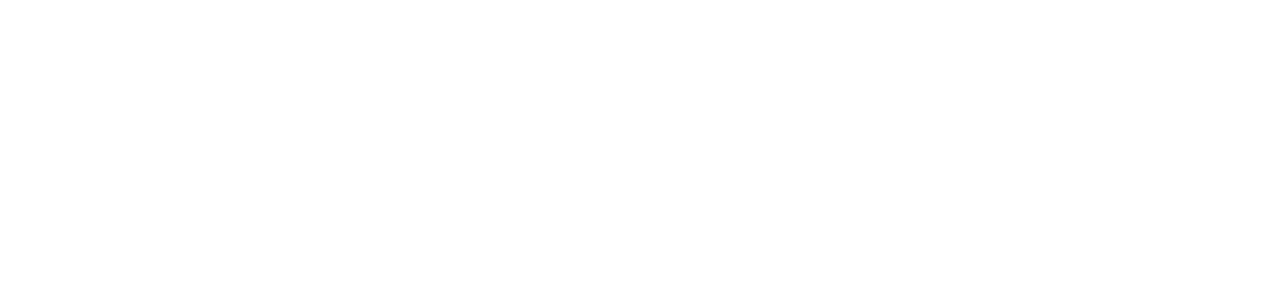
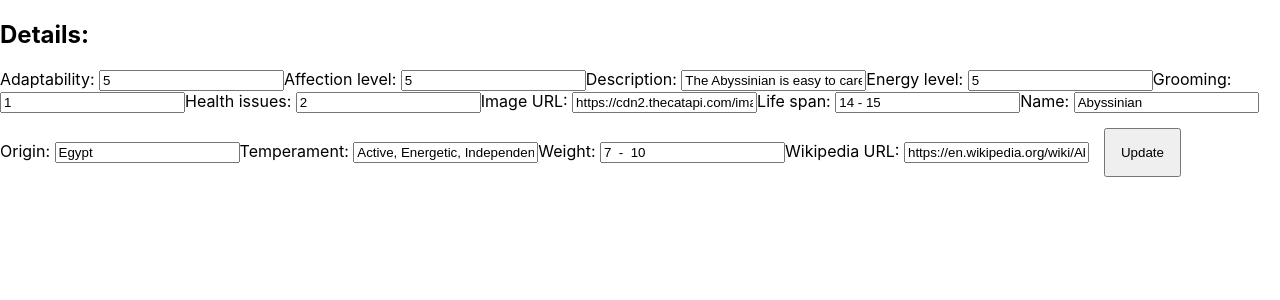
Before and after one commit to MultiverseLearningProducts/inventory_app_project_v2_mysql, a React (Create React App) app in the folder frontend/: page /edit-cat/1 in a window 1280 px wide. Before the commit this address had no page. Shown: the top 300 px of the page. Built offline with nearby package versions, Linux system fonts and the light colour scheme; the HTML template or start-up script is replaced by a standard one.

Commit message:
crud functionality

```diff
--- a/frontend/src/App.js
+++ b/frontend/src/App.js
@@ -1,5 +1,7 @@
 import {BrowserRouter as Router, Routes, Route} from 'react-router-dom';
 import ProductS from './pages/Products';
+import Product from './pages/Product';
+import Edit from './pages/Edit';
 import './index.css'
 
 function App() {
@@ -7,8 +9,11 @@
   return (
     <Router>
       <Routes>
-        <Route path='/' element={<ProductS />} />
-      </Routes>
+      <Route path='/' element={<ProductS />} />
+      <Route path='/:id' element={<Product />} />
+      {/* <Route path='/create-cat/:id' element={<Add />} /> */}
+      <Route path='/edit-cat/:id' element={<Edit />} />
+    </Routes>
     </Router>
   );
 }
--- a/frontend/src/components/Display.jsx
+++ b/frontend/src/components/Display.jsx
@@ -1,13 +1,13 @@
 import React from 'react';
-import "./photos.css";
-import popUp from '../pages/Product';
+import { Link } from 'react-router-dom';
+// import "./photos.css";
 
 function ProductCard({cats}) {
     return (
         <div className='cards'>
             <h2>{cats.name} </h2>
             <img className = "catPhotos" src={cats.image_url} alt={cats.name}></img>
-            <button onClick={() => <popUp/>}>Details</button>
+            <Link className='product-select-btn' to={`/${cats.id}`}>Details</Link>
         </div>
     )
 
--- a/frontend/src/components/DisplayList.jsx
+++ b/frontend/src/components/DisplayList.jsx
@@ -1,6 +1,6 @@
 import React from 'react'
 import ProductCard from './Display'
-import './photos.css'
+// import './photos.css'
 
 function DisplayList({cats}){
 
--- a/frontend/src/components/photos.css
+++ /dev/null
@@ -1,35 +0,0 @@
-.catPhotos{
-     /* max-width: 200px;  */
-    height: 200px;
-}
-
-.cards{
-   display: flex;
-   flex-direction: column;
-   align-items: center;
-   flex-wrap: wrap;
-   background-color: #E0BBE4;
-   border: 1px solid #bacdd8;
-   border-radius: 12px;
-   width: 400px;
-   margin: 10px;
-
-}
-
-.display-list-app{
-    text-align: center;
-    display: flex;
-    align-items: center;
-    flex-direction: column;
-
-}
-
-.list{
-    display: flex;
-    flex-wrap: wrap;
-}
-
-button{
-    padding: 15px;
-    margin: 15px;
-}
--- a/frontend/src/index.css
+++ b/frontend/src/index.css
@@ -12,3 +12,51 @@
   font-family: source-code-pro, Menlo, Monaco, Consolas, 'Courier New',
     monospace;
 }
+
+.catPhotos{
+  /* max-width: 200px;  */
+ height: 200px;
+}
+
+.cards{
+display: flex;
+flex-direction: column;
+align-items: center;
+flex-wrap: wrap;
+background-color: #E0BBE4;
+border: 1px solid #bacdd8;
+border-radius: 12px;
+width: 400px;
+margin: 10px;
+
+}
+
+.display-list-app{
+ text-align: center;
+ display: flex;
+ align-items: center;
+ flex-direction: column;
+
+}
+
+.list{
+ display: flex;
+ flex-wrap: wrap;
+}
+
+button{
+ padding: 15px;
+ margin: 15px;
+}
+
+.product-select-btn{
+  text-decoration: none;
+  display: inline-block;
+  padding: 1rem;
+  margin: 1rem 0.5rem 0 0.5rem;
+  background: #efefef;
+  color: #000;
+  border-radius: 10px;
+  font-size: 0.8rem;
+  letter-spacing: 0.1rem;
+}
--- /dev/null
+++ b/frontend/src/pages/Edit.jsx
@@ -0,0 +1,84 @@
+import {useState} from 'react';
+
+export default function Edit({catId}) {
+  const selectedCat = {
+    adaptability: 5,
+    affection_level: 5,
+    cat_id: "abys",
+    description: "The Abyssinian is easy to care for, and a joy to have in your home. They’re affectionate cats and love both people and other animals.",
+    energy_level: 5,
+    grooming: 1,
+    health_issues: 2,
+    id: 1,
+    image_url: "https://cdn2.thecatapi.com/images/0XYvRd7oD.jpg",
+    life_span: "14 - 15",
+    name: "Abyssinian",
+    origin: "Egypt",
+    temperament: "Active, Energetic, Independent, Intelligent, Gentle",
+    weight: "7  -  10",
+    wikipedia_url: "https://en.wikipedia.org/wiki/Abyssinian_(cat)",
+  }
+  // let selectedCat;
+
+  const [adaptability, setAdaptability] = useState(selectedCat.adaptability);
+  const [affection_level, setAffection_level] = useState(selectedCat.affection_level);
+  const [description, setDescription] = useState(selectedCat.description);
+  const [energy_level, setEnergy_level] = useState(selectedCat.energy_level);
+  const [grooming, setGrooming] = useState(selectedCat.grooming);
+  const [health_issues, setHealth_issues] = useState(selectedCat.health_issues);
+  const [image_url, setImage_url] = useState(selectedCat.image_url);
+  const [life_span, setLife_span] = useState(selectedCat.life_span);
+  const [name, setName] = useState(selectedCat.name);
+  const [origin, setOrigin] = useState(selectedCat.origin);
+  const [temperament, setTemperament] = useState(selectedCat.temperament);
+  const [weight, setWeight] = useState(selectedCat.weight);
+  const [wikipedia_url, setWikipedia_url] = useState(selectedCat.wikipedia_url);
+
+  const getCat = async (catId) => {
+    const res = await fetch(`http://localhost:3000/${catId}`,{
+      headers: {
+        'SameSite': 'None'
+      }
+    });
+    // const {selectedCat} = await res.json();
+
+    setAdaptability(selectedCat.adaptability);
+    setAffection_level(selectedCat.affection_level);
+    setDescription(selectedCat.description);
+    setEnergy_level(selectedCat.energy_level);
+    setGrooming(selectedCat.grooming);
+    setHealth_issues(selectedCat.health_issues);
+    setImage_url(selectedCat.image_url);
+    setLife_span(selectedCat.life_span);
+    setName(selectedCat.name);
+    setOrigin(selectedCat.origin);
+    setTemperament(selectedCat.temperament);
+    setWeight(selectedCat.weight);
+    setWikipedia_url(selectedCat.wikipedia_url);
+  }
+
+  return(
+    <div className="edit-container">
+      <section className="edit-form">
+        <h2>Details:</h2>
+
+        <form >
+          Adaptability: <input type={"number"} value={adaptability} onChange={(e) => setAdaptability(e.target.value) } />
+          Affection level: <input type={"number"} value={affection_level} onChange={(e) => setAffection_level(e.target.value) } />
+          Description: <input type={"text"} value={description} onChange={(e) => setDescription(e.target.value) } />
+          Energy level: <input type={"number"} value={energy_level} onChange={(e) => setEnergy_level(e.target.value) } />
+          Grooming: <input type={"number"} value={grooming} onChange={(e) => setGrooming(e.target.value) } />
+          Health issues: <input type={"number"} value={health_issues} onChange={(e) => setHealth_issues(e.target.value) } />
+          Image URL: <input type={"text"} value={image_url} onChange={(e) => setImage_url(e.target.value) } />
+          Life span: <input type={"text"} value={life_span} onChange={(e) => setLife_span(e.target.value) } />
+          Name: <input type={"text"} value={name} onChange={(e) => setName(e.target.value) } />
+          Origin: <input type={"text"} value={origin} onChange={(e) => setOrigin(e.target.value) } />
+          Temperament: <input type={"text"} value={temperament} onChange={(e) => setTemperament(e.target.value) } />
+          Weight: <input type={"text"} value={weight} onChange={(e) => setWeight(e.target.value) } />
+          Wikipedia URL: <input type={"text"} value={wikipedia_url} onChange={(e) => setWikipedia_url(e.target.value) } />
+          <button className='form-button'>Update</button>
+        </form>
+      </section>
+    </div>
+  )
+}
--- a/frontend/src/pages/Product.jsx
+++ b/frontend/src/pages/Product.jsx
@@ -1,6 +1,5 @@
 import React from 'react';
-import "./popup.css"
-function popUp(){
+function Product (){
     return(
         <div className='background'>
 
@@ -9,4 +8,4 @@
 
 }
 
-export default popUp;
+export default Product;
--- a/frontend/src/pages/popup.css
+++ /dev/null
@@ -1,3 +0,0 @@
-.background{
-    background-color: black;
-}
```
